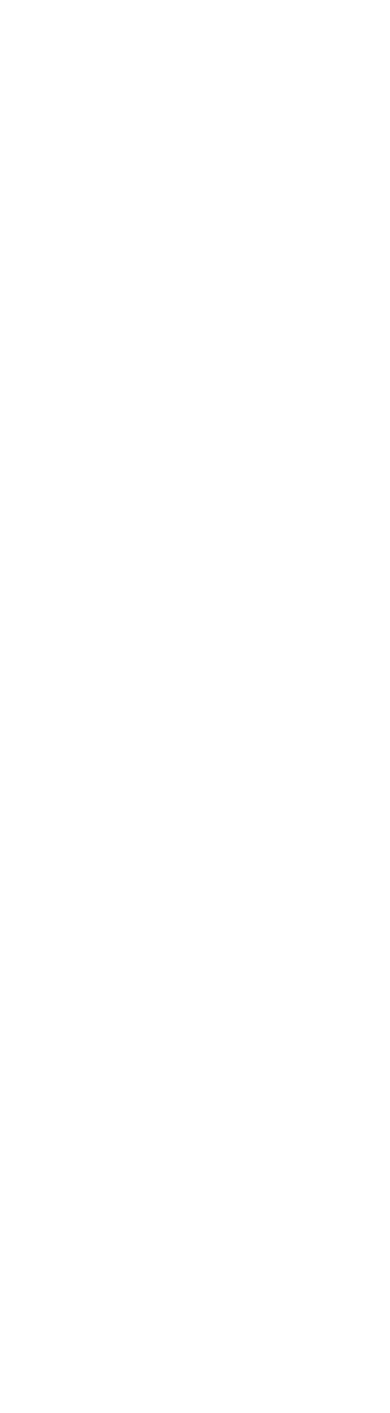
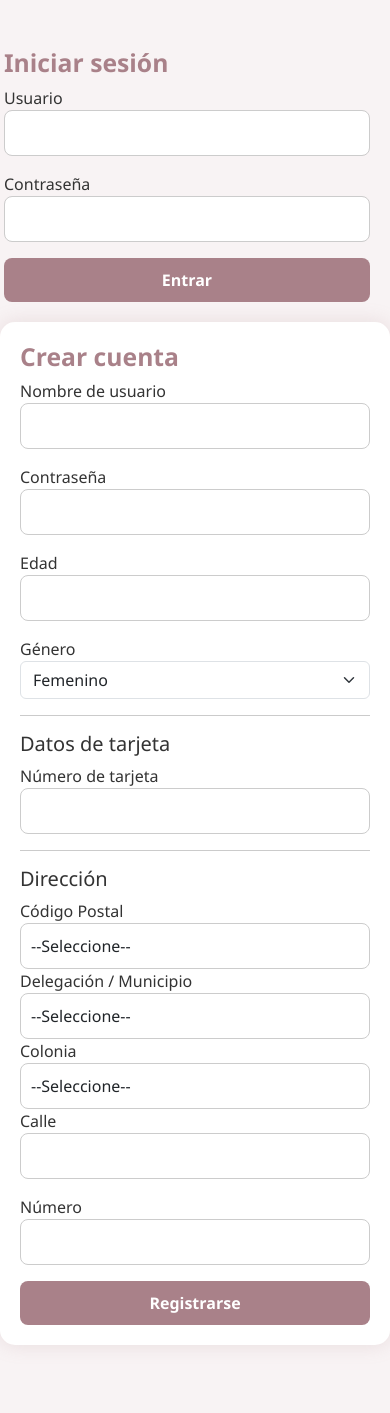
Before and after one commit to camila448859/Marya, a PHP site: page /src/login.php in a window 390 px wide. Before the commit the page is empty. Before the commit the page ends 844 px from the top, so only its background shows below. Run offline with PHP 8.4, Linux system fonts and the light colour scheme; tables that the repository leaves empty or names only in its code hold one stand-in row (values such as "Sample post").

Commit message:
Crear user

```diff
--- a/src/login.php
+++ b/src/login.php
@@ -0,0 +1,252 @@
+<?php
+    session_start();
+    $con = mysqli_connect("localhost", "root", "CAMILA", "marya");
+
+    //Lista para las direcciones
+    $cpResult = mysqli_query($con, "SELECT i_cp, cp FROM cp ORDER BY cp");
+    $delResult = mysqli_query($con, "SELECT i_del, delegacion FROM delegaciones ORDER BY delegacion");
+    $colResult= mysqli_query($con, "SELECT i_col, colonia FROM colonias ORDER BY colonia");
+
+    if (mysqli_connect_errno()){
+        die("Error de conexion: ".mysqli_connect_error());
+    }
+
+    if (isset($_POST['login'])){
+        $usuario = $_POST['usuario'];
+        $pass = $_POST['pass'];
+
+        $q = mysqli_query($con, "SELECT * FROM usuarios WHERE nombre = '$usuario' AND `contraseña` ='$pass'");
+        if ($row = mysqli_fetch_assoc($q)){
+            $_SESSION['id_usuario'] = $row['i_usuario'];
+            $_SESSION['nombre_usuario'] = $row['nombre'];
+            header("Location: index.php");
+            exit;
+        }else{
+            $error_login = "❌ Usuario o contraseña incorrectos.";
+        }
+    }
+
+    if (isset($_POST['registrar'])){
+
+        $nombre = $_POST['nuevo_usuario'];
+        $contra = $_POST['nueva_contra'];
+        $edad = $_POST['edad'];
+        $i_gen = isset($_POST['genero']) ? intval($_POST['genero']) : 0;
+        $tarjeta = $_POST['tarjeta'];
+        $i_del = $_POST['i_del'];
+        $i_cp = $_POST['i_cp'];
+        $i_col = $_POST['i_col'];
+        $calle = trim($_POST['calle']);
+        $numero = trim($_POST['numero']);
+
+        $check = mysqli_query($con, "SELECT * FROM usuarios WHERE nombre ='$nombre'");
+
+        if (mysqli_num_rows($check) > 0){
+            $error_registro = "⚠️ Ese nombre de usuario ya está en uso.";
+        }else{
+
+            $res = mysqli_query($con, "INSERT INTO tarjetas (nuemro) VALUES ('$tarjeta')");
+            if (!$res){
+                die("Error al insertar tarjeta: " .mysqli_error($con));
+            }
+            $i_tarjeta = mysqli_insert_id($con);
+
+            if ($i_tarjeta <1){
+                die("No se obtuvo un ID válido de tarjetas.");
+            }
+
+            //direccion
+            mysqli_query($con, "INSERT INTO direcciones (i_cp, i_del, i_col, calle, numero) VALUES ('$i_cp','$i_del','$i_col','$calle','$numero')");
+            $i_direc = mysqli_insert_id($con);
+
+            //Insertar usuario
+            $insert = mysqli_query($con, "INSERT INTO usuarios (i_gen, i_tarjeta, i_direc, nombre, `contraseña`, edad)
+            VALUES ('$i_gen', '$i_tarjeta', '$i_direc', '$nombre', '$contra', '$edad')");
+
+            if ($insert){
+                $success_registro = "✅ Cuenta creada con éxito. ¡Ahora inicia sesión!";
+            }else{
+                die("MysQL error: " .mysqli_error($con));
+                $error_registro = "❌ Error al registrar usuario.";
+            }
+        }
+    }
+?>
+<!DOCTYPE html>
+<html lang="en">
+<head>
+    <meta charset="UTF-8">
+    <meta name="viewport" content="width=device-width, initial-scale=1.0">
+    <link rel="stylesheet" href="../style.css">
+    <link href="https://cdn.jsdelivr.net/npm/bootstrap@5.3.3/dist/css/bootstrap.min.css" rel="stylesheet">
+    <style>
+        body {
+        background-color: #f8f3f4;
+        font-family: 'Segoe UI', sans-serif;
+        color: #333;
+        margin: 0;
+        padding: 0;
+        }
+
+        h1, h2, h3 {
+        color: #a98189;
+        font-weight: bold;
+        }
+
+        a {
+        color: #a98189;
+        text-decoration: none;
+        }
+
+        a:hover {
+        text-decoration: underline;
+        }
+
+        .form-container {
+        background-color: #ffffff;
+        padding: 30px;
+        border-radius: 15px;
+        box-shadow: 0 0 20px rgba(169, 129, 137, 0.2);
+        margin: 40px auto;
+        max-width: 450px;
+        }
+
+        .form-control {
+        border: 1px solid #ccc;
+        border-radius: 8px;
+        padding: 10px;
+        }
+
+        .form-control:focus {
+        border-color: #a98189;
+        box-shadow: 0 0 0 0.2rem rgba(169, 129, 137, 0.25);
+        }
+
+        .btn-marya, .btn-success {
+        background-color: #a98189;
+        color: white;
+        font-weight: bold;
+        border: none;
+        border-radius: 8px;
+        padding: 10px 20px;
+        transition: background-color 0.3s;
+        }
+
+        .btn-marya:hover, .btn-success:hover {
+        background-color: #8b6b73;
+        }
+
+        .alert {
+        border-radius: 8px;
+        padding: 10px 15px;
+        margin-bottom: 20px;
+        }
+
+        .text-center {
+        text-align: center;
+        }
+
+        @media (max-width: 576px) {
+        .form-container {
+            padding: 20px;
+            margin: 20px 10px;
+        }
+        }
+    </style>
+    <title>Login/Registro</title>
+</head>
+<body>
+    <div class="container py-5">
+        <div class="row justify-content-center">
+
+            <div class="col-md-5 form.container me-3">
+                <h2>Iniciar sesión</h2>
+                <?php if (isset($error_login)) echo "<div class='alert alert-danger'>$error_login</div>"; ?>
+                <form method="POST">
+                    <div class="mb-3">
+                        <label>Usuario</label>
+                        <input type="text" name="usuario" id="usuario" class="form-control" required>
+                    </div>
+                    <div class="mb-3">
+                        <label>Contraseña</label>
+                        <input type="password" name="pass" id="pass" class="form-control" required>
+                    </div>
+                    <button type="submit" name="login" class="btn btn-marya w-100">Entrar</button>
+                </form>
+            </div>
+
+            <div class="col-md-5 form-container">
+                <h2>Crear cuenta</h2>
+                <?php if (isset($error_registro)) echo "<div class='alert alert-danger'>$error_registro</div>"; ?>
+                <?php if (isset($success_registro)) echo "<div class='alert alert-success'>$success_registro</div>"; ?>
+
+                <form method="POST">
+                    <div class="mb-3"><label>Nombre de usuario</label>
+                        <input type="text" name="nuevo_usuario" id="nuevo_usuario" class="form-control" required>
+                    </div>
+                    <div class="mb-3"><label>Contraseña</label>
+                        <input type="password" name="nueva_contra" id="nueva_contra" class="form-control" required>
+                    </div>
+                    <div class="mb-3"><label>Edad</label>
+                        <input type="number" name="edad" id="edad" class="form-control" required>
+                    </div>
+
+                    <div class="mb-3"><label>Género</label>
+                        <select name="genero" id="genero" class="form-select" required>
+                            <option value="1">Femenino</option>
+                            <option value="2">Masculino</option>
+                        </select>
+                    </div>
+                    <hr>
+
+                    <h5>Datos de tarjeta</h5>
+                    <div class="mb-3"><label>Número de tarjeta</label>
+                        <input type="number" name="tarjeta" id="tarjeta" class="form-control" required>
+                    </div>
+                    <hr>
+
+                    <h5>Dirección</h5>
+
+                    <label for="cp">Código Postal</label>
+                    <select name="i_cp" id="cp" class="form-control" required>
+                        <option value="">--Seleccione--</option>
+                        <?php while($cp = mysqli_fetch_assoc($cpResult)): ?>
+                            <option value="<?= $cp['i_cp'] ?>">
+                                <?= htmlspecialchars($cp['cp']) ?>
+                            </option>
+                        <?php endwhile; ?>
+                    </select>
+
+                    <label for="delegacion">Delegación / Municipio</label>
+                    <select name="i_del" id="delegacion" class="form-control" required>
+                    <option value="">--Seleccione--</option>
+                    <?php while($d = mysqli_fetch_assoc($delResult)): ?>
+                            <option value="<?= $d['i_del'] ?>">
+                                <?= htmlspecialchars($d['delegacion']) ?>
+                            </option>
+                        <?php endwhile; ?>
+                    </select>
+
+                    <label for="colonia">Colonia</label>
+                    <select name="i_col" id="colonia" class="form-control" required>
+                    <option value="">--Seleccione--</option>
+                    <?php while($c = mysqli_fetch_assoc($colResult)): ?>
+                        <option value="<?= $c['i_col'] ?>">
+                            <?= htmlspecialchars($c['colonia']) ?>
+                        </option>
+                    <?php endwhile; ?>
+                    </select>
+
+                    <div class="mb-3"><label>Calle</label>
+                        <input type="text" name="calle" id="calle" class="form-control" required>
+                    </div>
+                    <div class="mb-3"><label>Número</label>
+                        <input type="text" name="numero" id="numero" class="form-control" required>
+                    </div>
+                    <button type="submit" name="registrar" class="btn btn-success w-100">Registrarse</button>
+                </form>
+            </div>
+        </div>
+    </div>
+</body>
+</html>
```
Also changed, not shown: index.php (line endings or trailing spaces).
